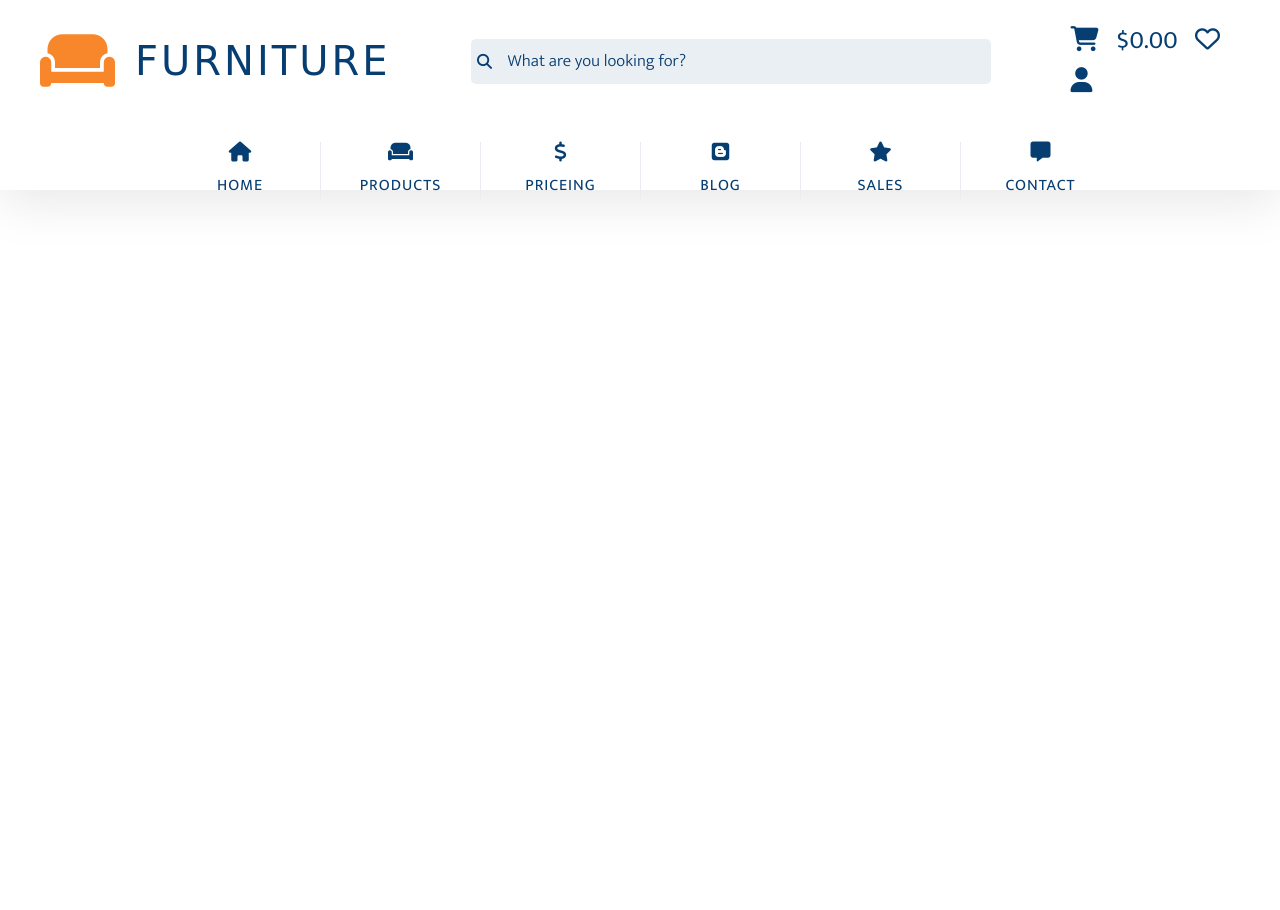
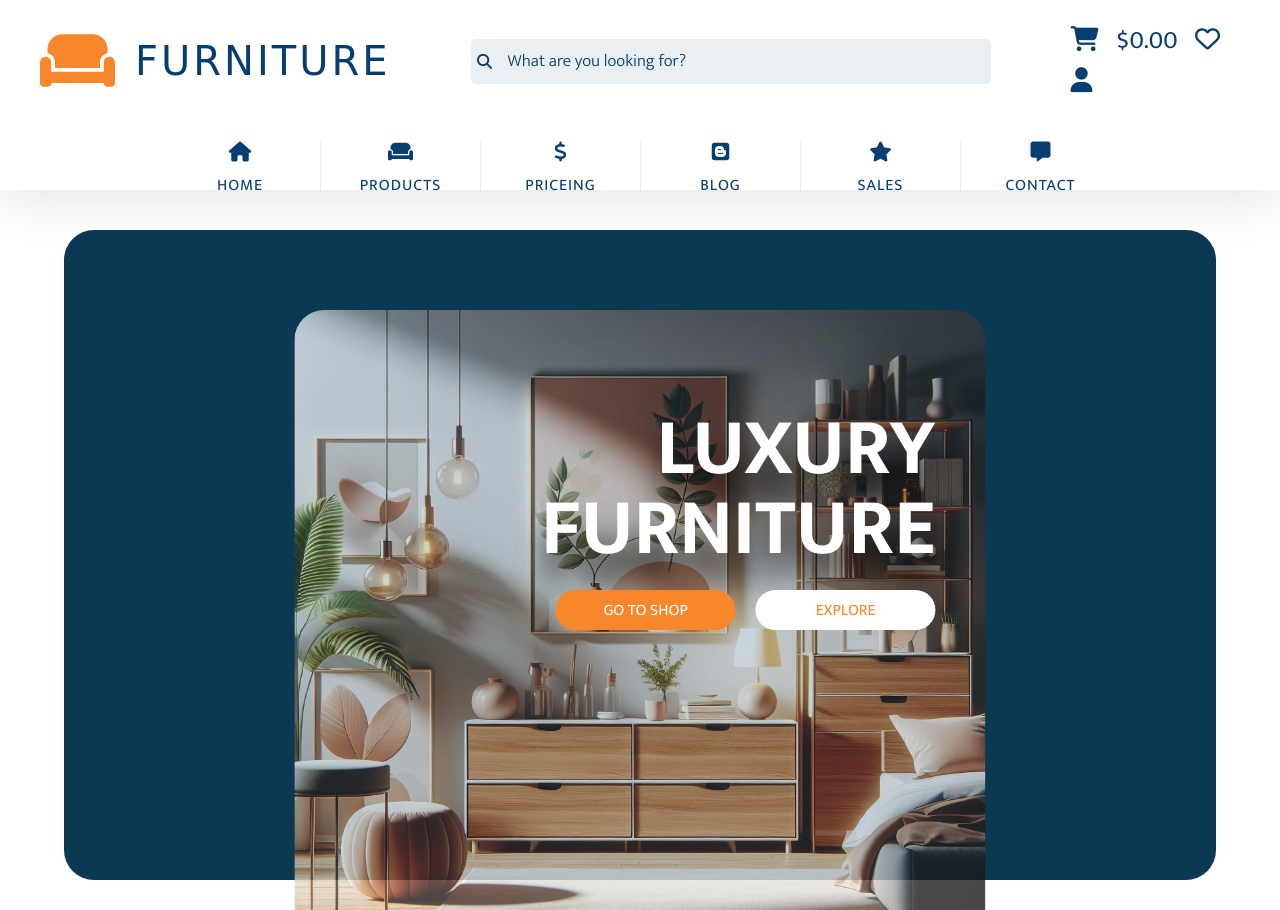
Before and after one commit to zeyadsleem/html-css-js, a plain HTML site: page Furniture/index.html in a window 1280 px wide. Before the commit the page ends 800 px from the top, so only its background shows below. Drawn offline with Linux system fonts and the light colour scheme; a web font is replaced by a local one.

Commit message:
feat: Furniture Create Products Section

```diff
--- a/Furniture/index.html
+++ b/Furniture/index.html
@@ -65,6 +65,23 @@
         </div>
       </nav>
       <!-- End of Navbar -->
+
+      <!-- Landing -->
+      <div class="landing">
+        <div class="landing-bg">
+          <div class="banner">
+            <img src="images/banner-imge.jpg" alt="banner" class="banner-img" />
+            <h1 class="banner-heading">LUXURY FURNITURE</h1>
+            <button type="button" class="banner-btn banner-btn1">
+              GO TO SHOP
+            </button>
+            <button type="button" class="banner-btn banner-btn2">
+              EXPLORE
+            </button>
+          </div>
+        </div>
+      </div>
+      <!-- End of Landing -->
     </div>
     <!-- End of Container -->
   </body>
--- a/Furniture/style.css
+++ b/Furniture/style.css
@@ -124,6 +124,91 @@ html {
   color: #073e72;
   letter-spacing: 0.1rem;
 }
+/* End of Navbar */
 
-/* End of Navbar */
+/* Landing */
+.landing {
+  width: 100%;
+  height: 90vh;
+  position: relative;
+  overflow: hidden;
+}
+
+.landing-bg {
+  position: absolute;
+  top: 4rem;
+  left: 50%;
+  transform: translateX(-50%);
+  width: 90%;
+  height: 65rem;
+  background-color: #0b3954;
+  border-radius: 3rem;
+}
+
+.banner {
+  width: 60%;
+  height: 65rem;
+  position: absolute;
+  top: 8rem;
+  left: 50%;
+  transform: translateX(-50%);
+  background-image: linear-gradient(rgba(0, 0, 0, 0.5) rgba(0, 0, 0, 0.5));
+  border-radius: 3rem;
+}
+
+.banner-img {
+  width: 100%;
+  height: 100%;
+  object-fit: cover;
+  border-radius: 3rem;
+  opacity: 0.8;
+}
+
+.banner-heading {
+  position: absolute;
+  top: 10rem;
+  right: 5rem;
+  font-size: 8rem;
+  color: #fff;
+  width: 60%;
+  line-height: 1;
+  text-align: right;
+  text-shadow: 0 3rem 3rem rgba(0, 0, 0, 0.8);
+}
+
+.banner-btn {
+  position: absolute;
+  top: 28rem;
+  width: 18rem;
+  height: 4rem;
+  border: none;
+  border-radius: 3rem;
+  font-size: 1.6rem;
+  cursor: pointer;
+  transition: all 0.3s;
+}
+
+.banner-btn1 {
+  right: 25rem;
+  background-color: #f8872b;
+  color: #fff;
+}
+
+.banner-btn1:hover {
+  background-color: white;
+  color: #f8872b;
+}
+
+.banner-btn2 {
+  right: 5rem;
+  background-color: #fff;
+  color: #f8872b;
+}
+
+.banner-btn2:hover {
+  background-color: #f8872b;
+  color: white;
+}
+/* End of Landing */
+
 /* End of Container */
```
Also changed, not shown: Furniture/images/banner-imge.jpg (added).
